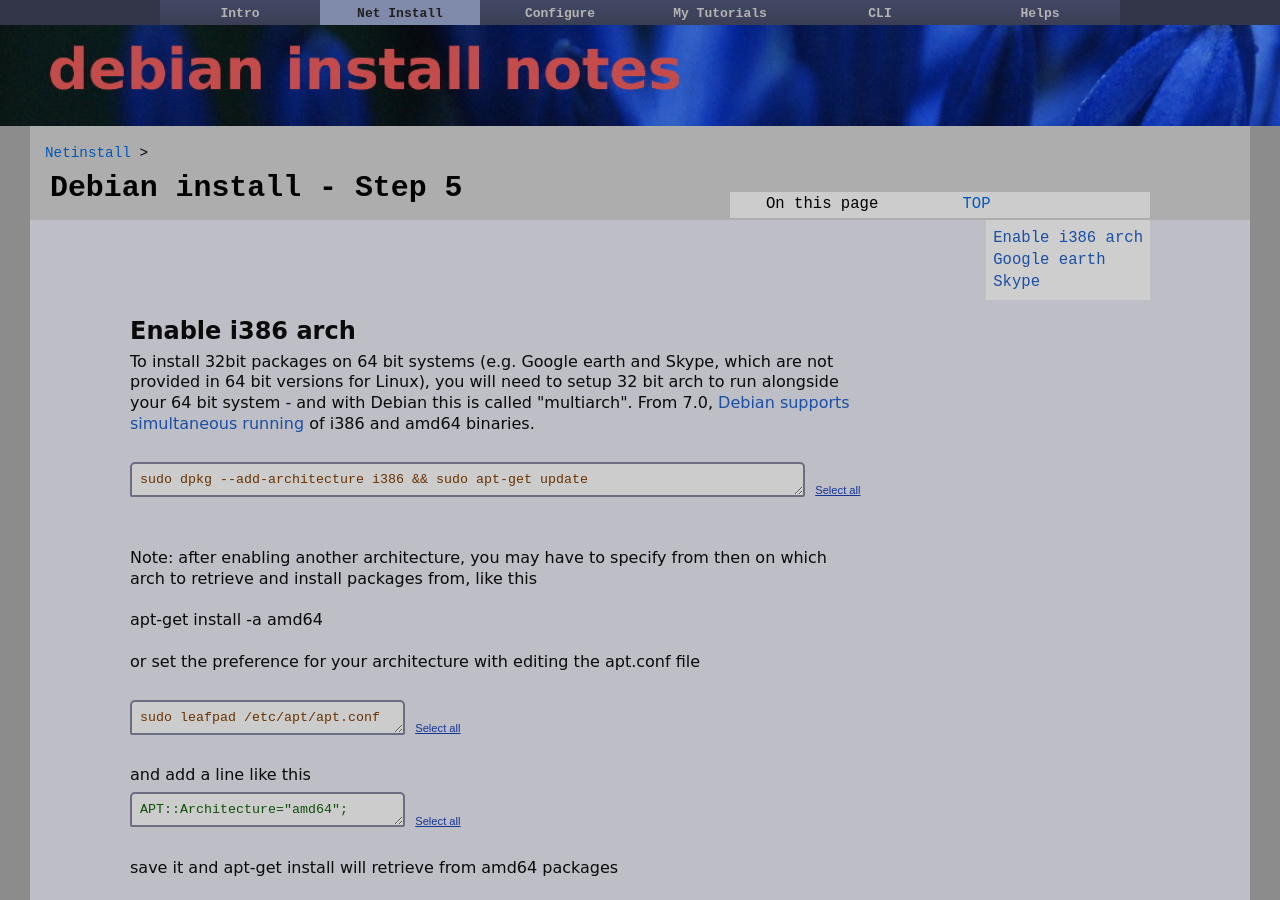
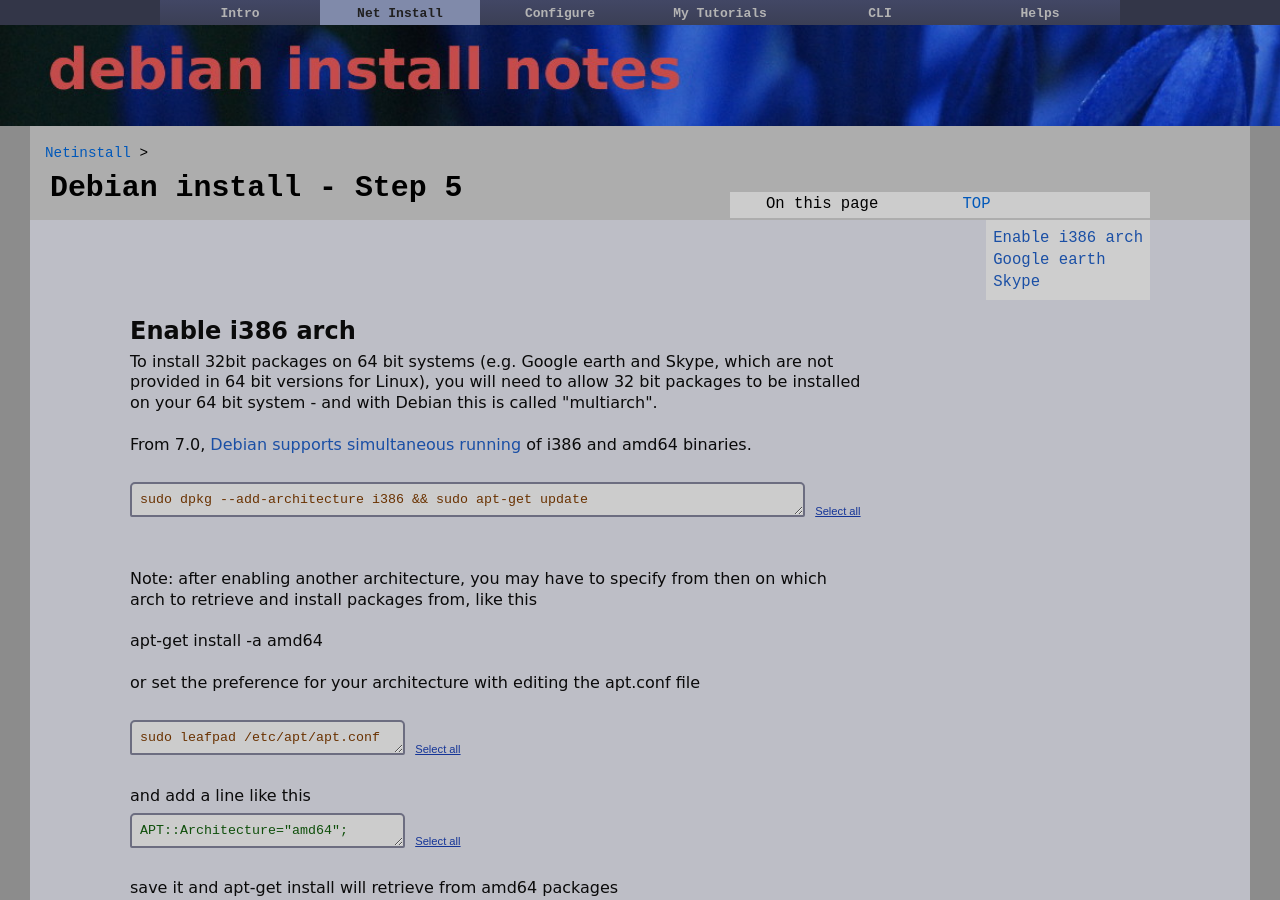
Before and after one commit to dquinton/debian-install, a Jekyll site: the page built from netinstall/step5.html, in a window 1280 px wide and 900 px high. Built offline with Jekyll 4.4.1, drawn with Linux system fonts in a browser that asks for light colours.

Commit message:
updating pages

```diff
--- a/netinstall/step5.html
+++ b/netinstall/step5.html
@@ -32,7 +32,9 @@ id: net
 <br>
 <h2 id="1" class="tag">Enable i386 arch</h2>
 
-To install 32bit packages on 64 bit systems (e.g. Google earth and Skype, which are not provided in 64 bit versions for Linux), you will need to setup 32 bit arch to run alongside your 64 bit system - and with Debian this is called "multiarch". From 7.0, <a href="https://wiki.debian.org/Multiarch/HOWTO">Debian supports simultaneous running</a> of i386 and amd64 binaries.
+To install 32bit packages on 64 bit systems (e.g. Google earth and Skype, which are not provided in 64 bit versions for Linux), you will need to allow 32 bit packages to be installed on your 64 bit system - and with Debian this is called "multiarch".
+<br><br>
+From 7.0, <a href="https://wiki.debian.org/Multiarch/HOWTO">Debian supports simultaneous running</a> of i386 and amd64 binaries.
 <br><br>
 <form>
 <textarea name="T" id="cmd" rows="1" cols="80">
@@ -154,7 +156,7 @@ sudo apt-get -f install</textarea>
 
 (a fair few i386 packages will be installed)
 
-<br><br>
+<br><br><br><br>
 <br>
 <b>Next page: </b><br><br>
 <h3><a href="lxde-fast.html">LXDE fast install</a>&nbsp;&nbsp;&nbsp;<a href="../configure.html">Configure Debian</a></h3>
```
Also changed, not shown: tutorial/22-github-pages.html (+7 -0 lines), 1 other file.
